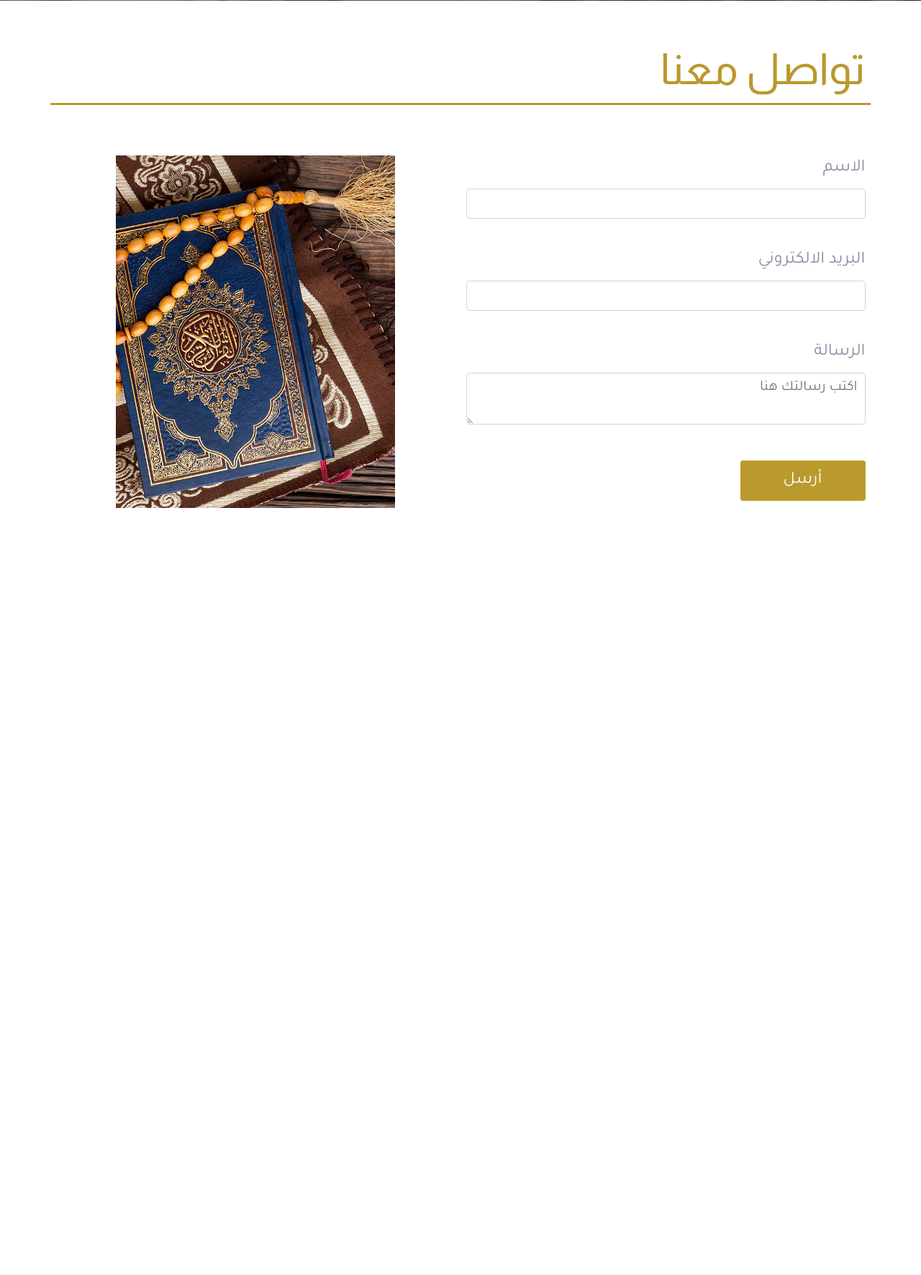
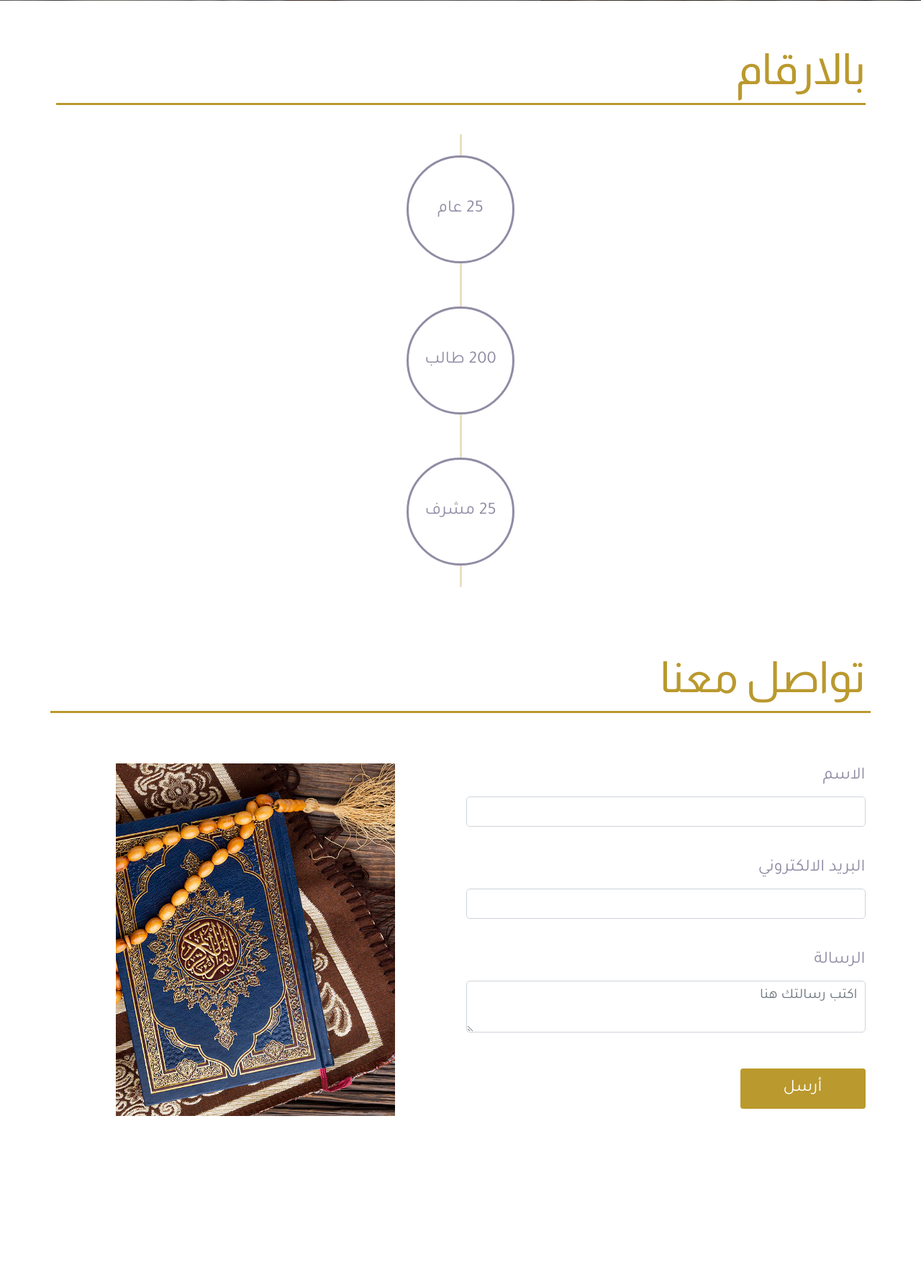
Before and after one commit to IbraheemQadi/Quran-Academy-Web-Project, a PHP site: page /home.html in a window 1280 px wide. Shown: the part 869-2641 px from the top of the page at 72% size. Run offline with PHP 8.4, Linux system fonts and the light colour scheme.

Commit message:
Add Numbers section and some Animations.

```diff
--- a/css/style.css
+++ b/css/style.css
@@ -219,3 +219,38 @@ section .section-heading {
   border-bottom: 3px solid var(--color-primary);
   margin-bottom: 7rem;
 }
+
+/* Numbers */
+.circle {
+  width: 15rem;
+  height: 15rem;
+  background-color: white;
+  border-radius: 50%;
+  border: 3px var(--color-body) solid;
+  display: flex;
+  justify-content: center;
+  align-items: center;
+  margin-bottom: 6rem;
+  /* color: white; */
+}
+
+.circles {
+  display: flex;
+  flex-direction: column;
+  justify-content: center;
+  align-items: center;
+  position: relative;
+}
+
+.circles::after {
+  content: "";
+  width: 3px;
+  height: 100%;
+  background-color: var(--color-primary);
+  display: flex;
+  position: absolute;
+  top: -3rem;
+  border-radius: 1rem;
+  z-index: -1;
+  opacity: 30%;
+}
--- a/home.html
+++ b/home.html
@@ -4,27 +4,32 @@
     <meta charset="UTF-8" />
     <meta http-equiv="X-UA-Compatible" content="IE=edge" />
     <meta name="viewport" content="width=device-width, initial-scale=1.0" />
+    <title>About us</title>
+    <!-- Bootstrap -->
     <link
       href="https://cdn.jsdelivr.net/npm/bootstrap@5.2.3/dist/css/bootstrap.min.css"
       rel="stylesheet"
     />
     <script src="https://cdn.jsdelivr.net/npm/bootstrap@5.2.3/dist/js/bootstrap.bundle.min.js"></script>
+    <!-- GoogleFonts -->
     <link rel="preconnect" href="https://fonts.googleapis.com" />
     <link rel="preconnect" href="https://fonts.gstatic.com" crossorigin />
     <link
       href="https://fonts.googleapis.com/css2?family=Almarai:wght@300;400;700&family=Cairo:wght@400;600;700&family=Tajawal:wght@300;400;500;700&display=swap"
       rel="stylesheet"
     />
+    <!-- OurStyles -->
     <link rel="stylesheet" href="css/normalize.css" />
     <link rel="stylesheet" href="css/style.css" />
-    <title>About us</title>
+    <!-- AOS -->
+    <link href="https://unpkg.com/aos@2.3.1/dist/aos.css" rel="stylesheet" />
   </head>
   <body>
     <!-- Navbar -->
     <nav class="navbar navbar-expand-lg bg-body-tertiary py-4">
       <div class="container">
         <a class="navbar-brand" href="/home.html">أكادمية القرآن</a>
-      <button
+        <button
           class="navbar-toggler"
           type="button"
           data-bs-toggle="collapse"
@@ -52,14 +57,46 @@
     </nav>
     <!-- Hero -->
     <section class="hero block">
-      <div class="container">
+      <div class="container" data-aos="zoom-in">
         <h1>أكاديمية تربوية تعليمية</h1>
         <p>تهدف إلى تعليم القرآن الكريم و مهارات اللغة العربية</p>
-        <a href="Login.html">    <button class="btn">للتسجيل اضغط هنا</button></a>
+        <a href="Login.html"> <button class="btn">للتسجيل اضغط هنا</button></a>
+      </div>
+    </section>
+    <!-- Numbers -->
+    <section class="numbers block">
+      <div class="container">
+        <h2 id="contactus" class="section-heading">بالارقام</h2>
+        <div class="circles">
+          <div
+            data-aos="fade-up"
+            data-aos-anchor-placement="top-bottom"
+            data-aos-delay="50"
+            class="circle"
+          >
+            25 عام
+          </div>
+          <div
+            data-aos="fade-up"
+            data-aos-anchor-placement="center-bottom"
+            data-aos-delay="150"
+            class="circle"
+          >
+            200 طالب
+          </div>
+          <div
+            data-aos="fade-up"
+            data-aos-anchor-placement="top-bottom"
+            data-aos-delay="200"
+            class="circle"
+          >
+            25 مشرف
+          </div>
+        </div>
       </div>
     </section>
     <!-- contact us -->
-    <section class="contact block">
+    <section class="contact block" data-aos="fade-up">
       <div class="container">
         <div class="row">
           <h2 id="contactus" class="section-heading">تواصل معنا</h2>
@@ -95,5 +132,9 @@
         </div>
       </div>
     </section>
+    <script src="https://unpkg.com/aos@2.3.1/dist/aos.js"></script>
+    <script>
+      AOS.init();
+    </script>
   </body>
 </html>
```
